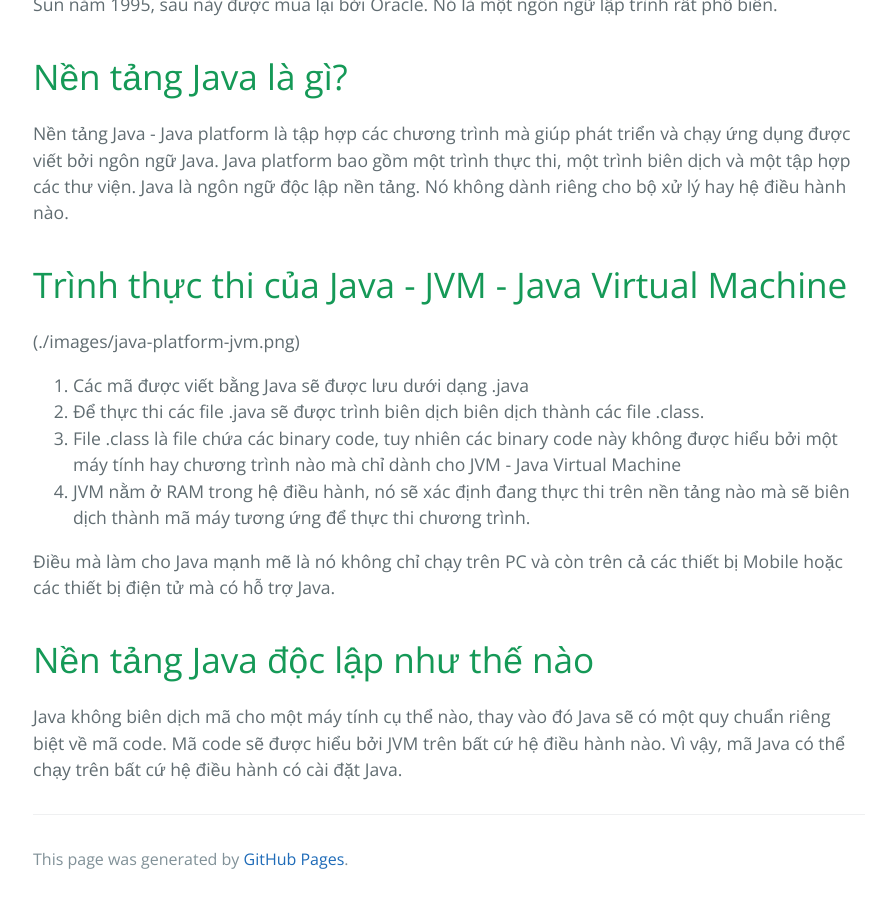
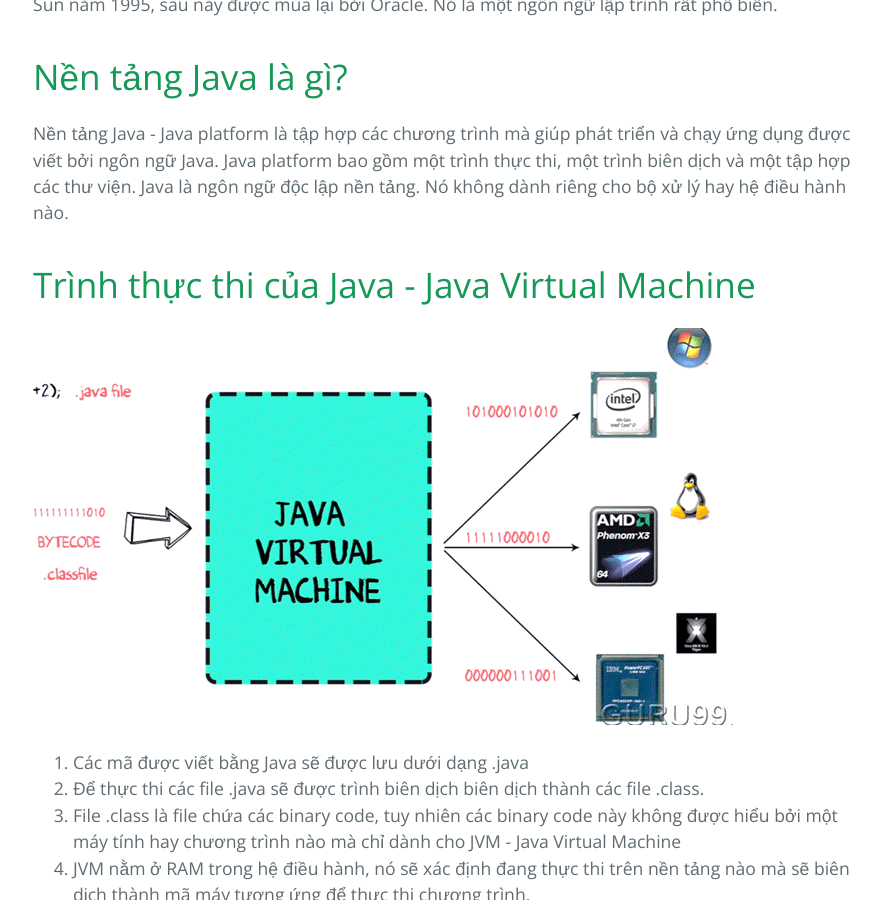
Before and after one commit to lxnhiqn905/lxnhiqn905.github.io, a Jekyll site: the page built from java/java-platform.md, in a window 1280 px wide and 900 px high, scrolled down 454 px. Shown: the whole window, without its empty margins (191-1072 px from the left). Built offline with Jekyll 4.4.1, drawn with Linux system fonts in a browser that asks for light colours.

Commit message:
Edit link images

```diff
--- a/java/java-platform.md
+++ b/java/java-platform.md
@@ -10,8 +10,8 @@ Java là ngôn ngữ lập trình và là một nền tảng để phát triển
 # Nền tảng Java là gì?
 Nền tảng Java - Java platform là tập hợp các chương trình mà giúp phát triển và chạy ứng dụng được viết bởi ngôn ngữ Java. Java platform bao gồm một trình thực thi, một trình biên dịch và một tập hợp các thư viện. Java là ngôn ngữ độc lập nền tảng. Nó không dành riêng cho bộ xử lý hay hệ điều hành nào.
 
-# Trình thực thi của Java - JVM - Java Virtual Machine
-(./images/java-platform-jvm.png)
+# Trình thực thi của Java - Java Virtual Machine
+![JVM - Java Virtual Machine](./images/java-platform-jvm.png)
 1. Các mã được viết bằng Java sẽ được lưu dưới dạng .java
 2. Để thực thi các file .java sẽ được trình biên dịch biên dịch thành các file .class.
 3. File .class là file chứa các binary code, tuy nhiên các binary code này không được hiểu bởi một máy tính hay chương trình nào mà chỉ dành cho JVM - Java Virtual Machine
```
Also changed, not shown: java/java-virtual-machine-jvm.md (+2 -1 lines).
